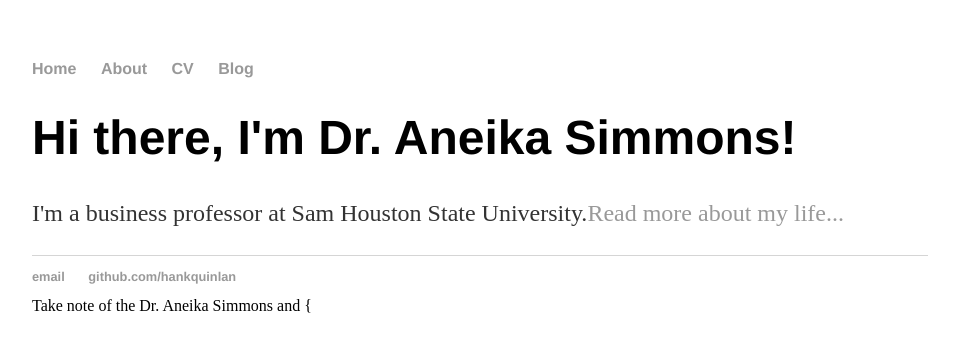
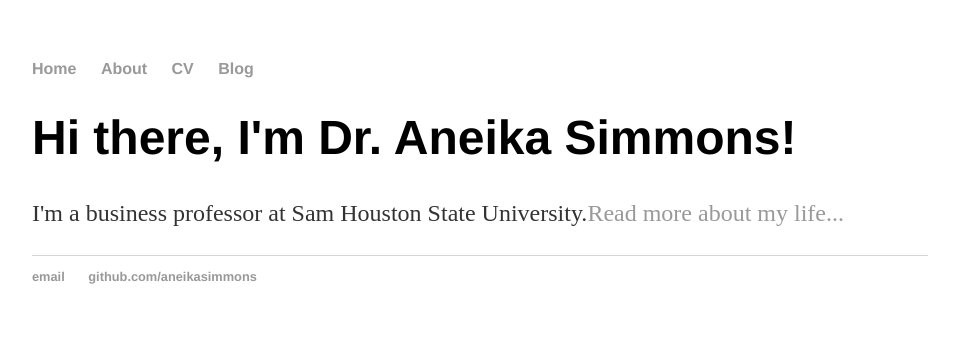
Before and after one commit to aneikasimmons/aneikasimmons.github.io, a Jekyll site: the page built from index.html, in a window 1280 px wide. Shown: the top 352 px of the page, without its empty margins (160-1119 px from the left). Built offline with Jekyll 4.4.1, drawn with Linux system fonts in a browser that asks for light colours.

Commit message:
Update default.html

```diff
--- a/_layouts/default.html
+++ b/_layouts/default.html
@@ -21,10 +21,9 @@
 			</div><!-- /.container -->
 			<footer>
 	    		<ul>
-	        		<li><a href="mailto:hankquinlanhub@gmail.com">email</a></li>
-	        		<li><a href="https://github.com/hankquinlan">github.com/hankquinlan</a></li>
+	        		<li><a href="ALS019@shsu.edu">email</a></li>
+	        		<li><a href="https://github.com/aneikasimmons">github.com/aneikasimmons</a></li>
 				</ul>
 			</footer>
 		</body>
 	</html>
-Take note of the {{ page.title }} and {
```
